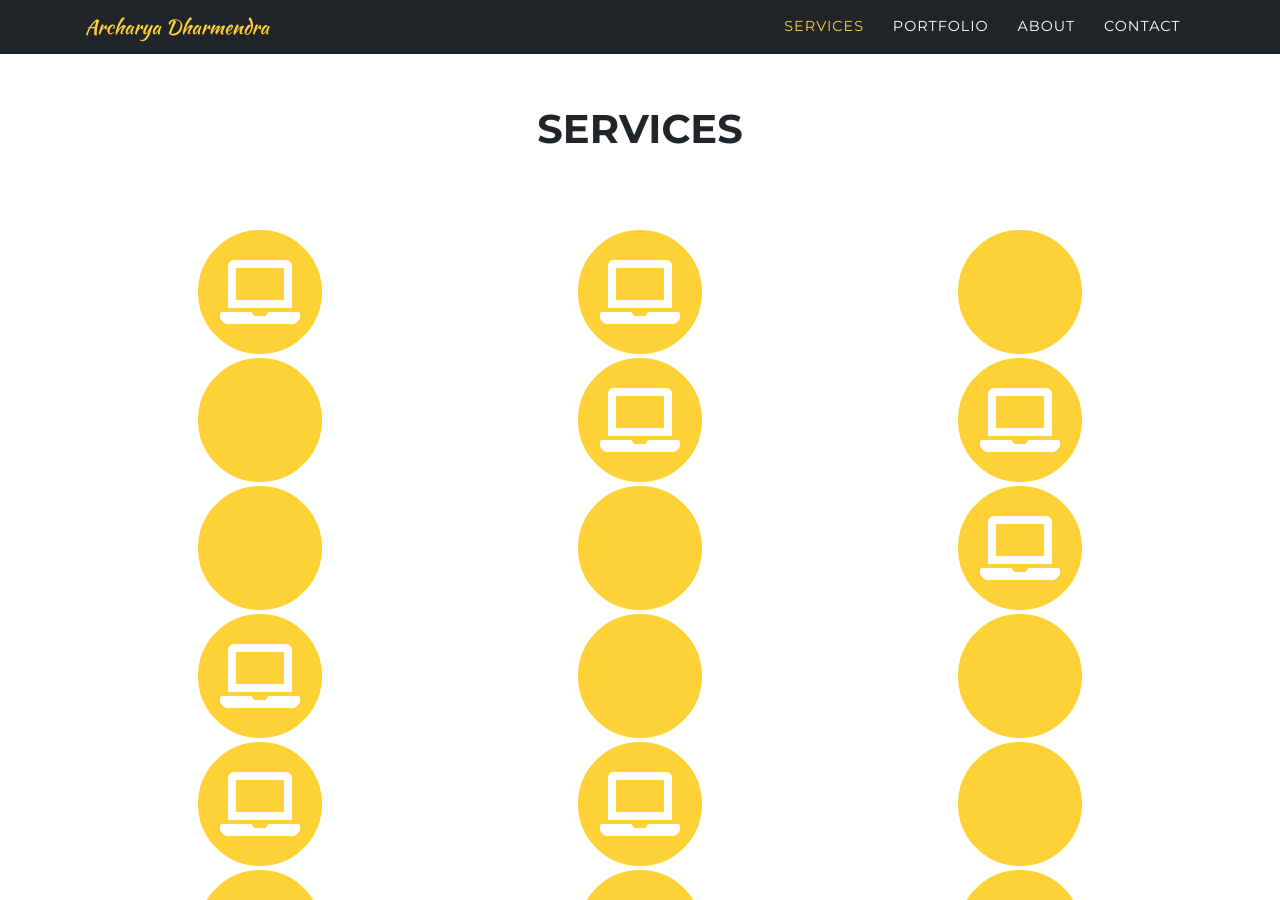
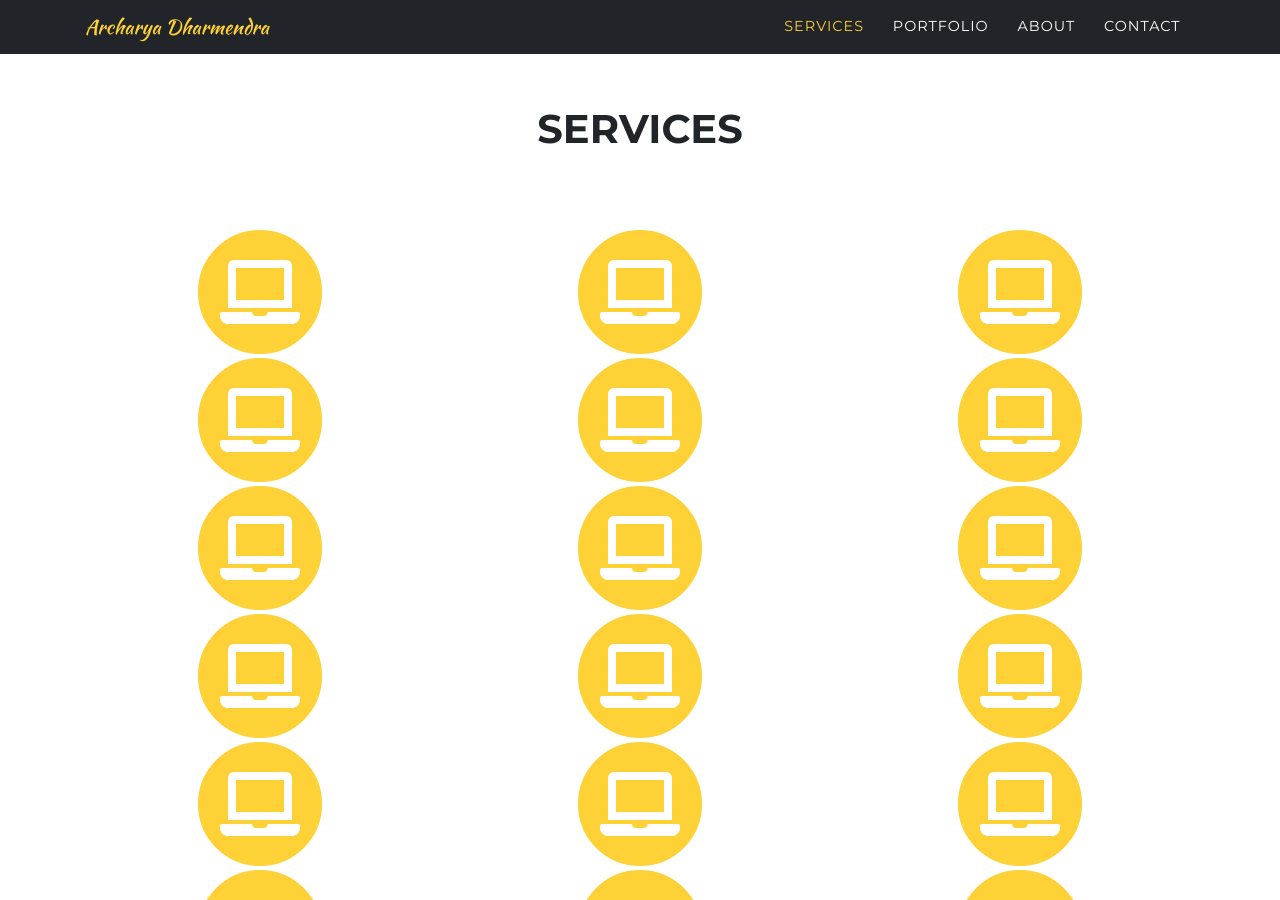
Before and after one commit to acharyadharmendra/acharyadharmendra.github.io, a Jekyll site: the page built from index.md, in a window 1280 px wide and 900 px high, scrolled down 840 px. Built offline with Jekyll 4.4.1, drawn with Linux system fonts in a browser that asks for light colours; some web fonts are replaced.

Commit message:
Update sitetext.yml

```diff
--- a/_data/sitetext.yml
+++ b/_data/sitetext.yml
@@ -17,10 +17,10 @@ services:
         icon: fas fa-laptop
       - title: "Shri Satyanarayan katha"
         desc: ""
-        icon: fab fa-laptop
+        icon: fas fa-laptop
       - title: "Satchandi Yagya"
         desc: ""
-        icon: fab fa-laptop
+        icon: fas fa-laptop
       - title: "Grah Shanti Pooja"
         desc: ""
         icon: fas fa-laptop #find more at https://fontawesome.com/icons
@@ -29,10 +29,10 @@ services:
         icon: fas fa-laptop
       - title: "Ramayan Paath"
         desc: ""
-        icon: fab fa-laptop
+        icon: fas fa-laptop
       - title: "Sunderkand Paath"
         desc: ""
-        icon: fab fa-laptop
+        icon: fas fa-laptop
       - title: "Greh Shanti Pooja"
         desc: ""
         icon: fas fa-laptop #find more at https://fontawesome.com/icons
@@ -41,10 +41,10 @@ services:
         icon: fas fa-laptop
       - title: "Rudrabhishek"
         desc: ""
-        icon: fab fa-laptop
+        icon: fas fa-laptop
       - title: "Havan"
         desc: ""
-        icon: fab fa-laptop
+        icon: fas fa-laptop
       - title: "Vivah"
         desc: ""
         icon: fas fa-laptop #find more at https://fontawesome.com/icons
@@ -53,19 +53,19 @@ services:
         icon: fas fa-laptop
       - title: "Pitra Dosh Nivaran"
         desc: ""
-        icon: fab fa-laptop
+        icon: fas fa-laptop
       - title: "Gayatri Yagya"
         desc: ""
-        icon: fab fa-laptop
+        icon: fas fa-laptop
       - title: "Devi Jagran"
         desc: ""
         icon: fas fa-laptop
       - title: "Kundali"
         desc: ""
-        icon: fab fa-laptop
+        icon: fas fa-laptop
       - title: "Rashiyo Ke Anusar Nag"
         desc: ""
-        icon: fab fa-laptop
+        icon: fas fa-laptop
 
 portfolio:
     title: "Portfolio"
```
